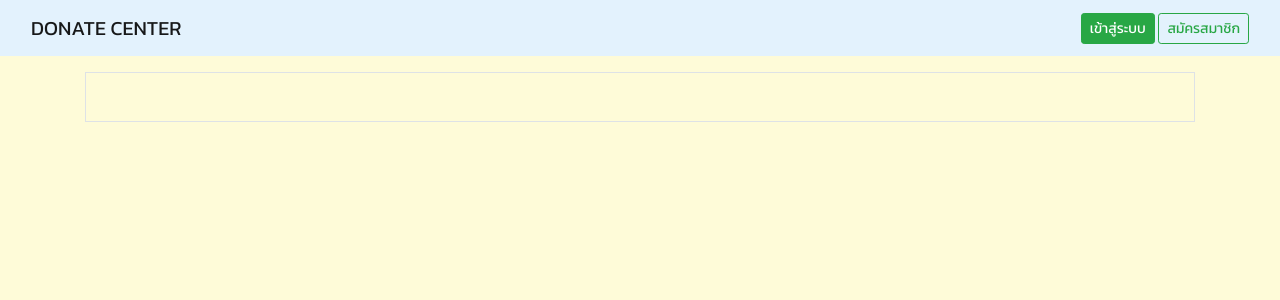
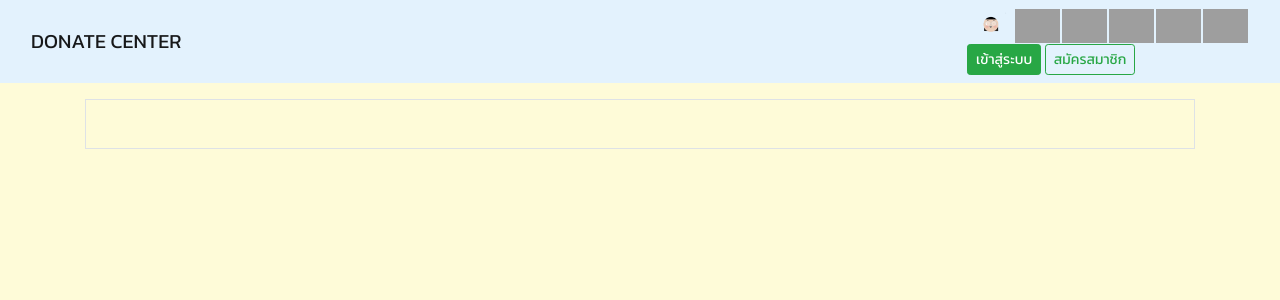
Before and after one commit to organpcysd/Project_Script_G09, a PHP site: page /index.php in a window 1280 px wide. Shown: the top 300 px of the page. Run offline with PHP 8.4, Linux system fonts and the light colour scheme; data that the repository does not hold is empty; grey boxes are pictures that could not be loaded.

Commit message:
Update navbar.php

```diff
--- a/navbar.php
+++ b/navbar.php
@@ -8,8 +8,52 @@
           </a>
          <!-- Navbar Login,Register -->
           <div>
+          <table align="Center">
+                                    <tr>
+
+                                        <td><img src="./images/avatar/avatar1.png" id="ava1" width="45" onclick="changeImg(1)"></td>
+
+                                        <td><img src="./images/avatar/avatar2.png" id="ava2" width="45" onclick="changeImg(2)"></td>
+
+                                        <td><img src="./images/avatar/avatar3.png" id="ava3" width="45" onclick="changeImg(3)"></td>
+
+                                        <td><img src="./images/avatar/avatar4.png" id="ava4" width="45" onclick="changeImg(4)"></td>
+
+                                        <td><img src="./images/avatar/avatar5.png" id="ava5" width="45" onclick="changeImg(5)"></td>
+
+                                        <td><img src="./images/avatar/avatar6.png" id="ava6" width="45" onclick="changeImg(6)"></td>
+                                    </tr>
+                                </table>
             <a href="login.php" class="btn btn-success btn-sm">เข้าสู่ระบบ</a>
             <a href="register.php" class="btn btn-outline-success btn-sm">สมัครสมาชิก</a>
           </div>
         </div>
     </nav>
+    <script>
+              $(document).ready(function(){
+                $("#ava1").click(function(){
+                   $("body").css("backgroundColor","fcd1d1");
+                });
+
+                $("#ava2").click(function(){
+                  $("body").css("backgroundColor","aee1e1");
+                });
+
+                $("#ava3").click(function(){
+                    $("body").css("backgroundColor","#FFC478");
+                });
+
+                $("#ava4").click(function(){
+                   $("body").css("backgroundColor","1687a7");
+                });
+
+                $("#ava5").click(function(){
+                   $("body").css("backgroundColor","a98b98");
+                });
+
+                $("#ava6").click(function(){
+                   $("body").css("backgroundColor","c5d7bd");
+                });
+
+});
+            </script>
```
